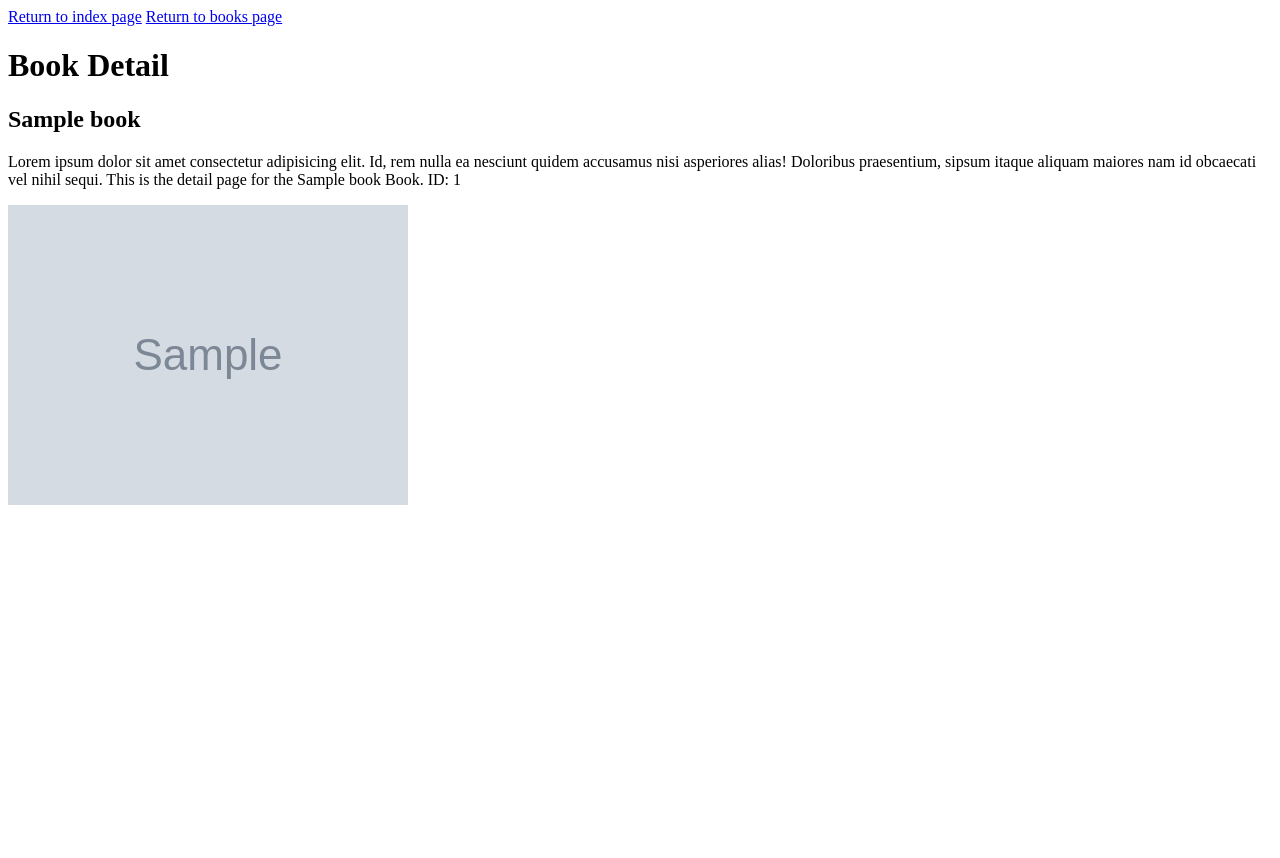
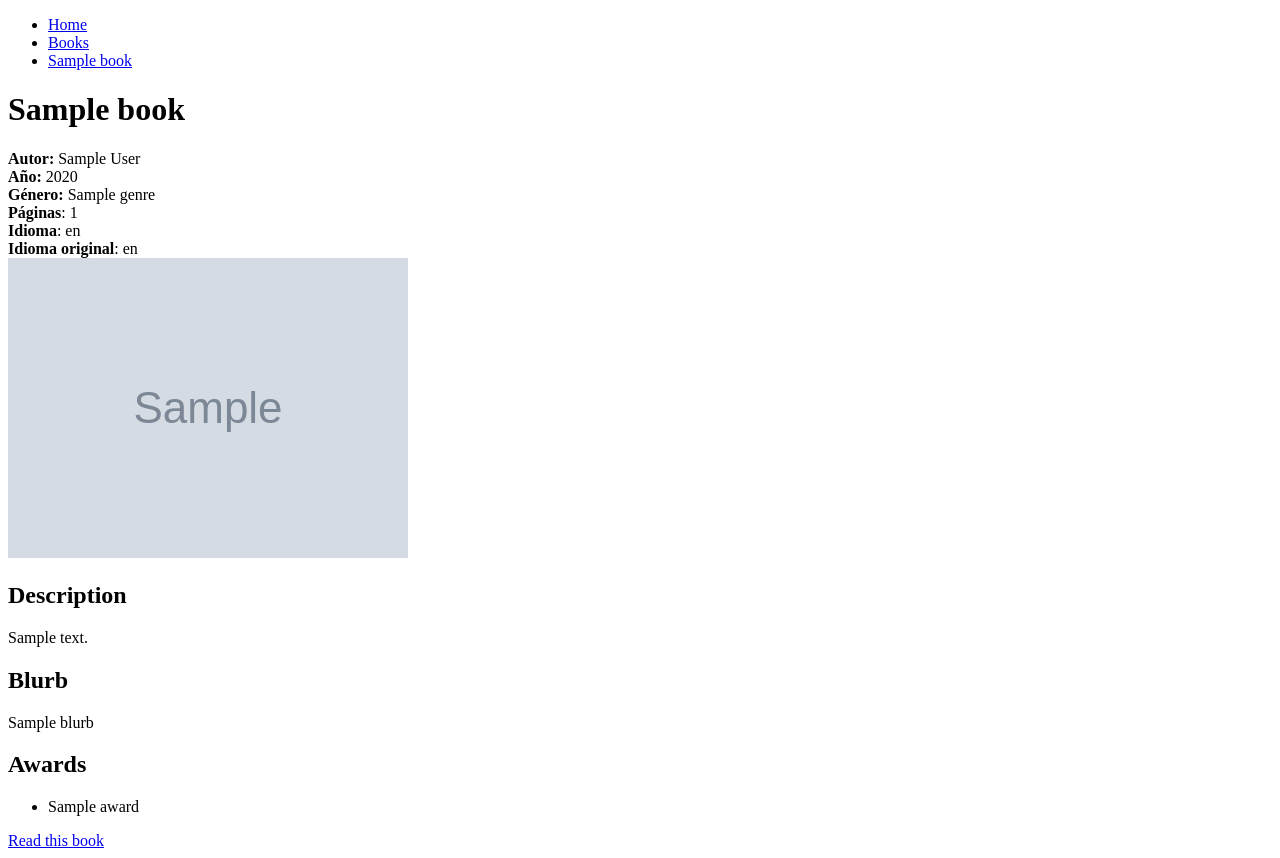
Before and after one commit to ehmenzala/biblioweb-django, a Django app: template biblioweb/templates/book-detail.html in a window 1280 px wide. Before the commit the page ends 505 px from the top, so only its background shows below. Run offline with Django 5.2, Linux system fonts and the light colour scheme; the template is opened without the code that fills it: most values are stand-ins (such as "Sample title", 1, 10 or a date in 2020); grey boxes marked "Sample" are stand-in pictures.

Commit message:
feat(books): better book detail view

```diff
--- a/biblioweb/templates/book-detail.html
+++ b/biblioweb/templates/book-detail.html
@@ -7,16 +7,34 @@
     <title>Book Detail | {{ book.title }}</title>
   </head>
   <body>
-    <a href="{% url 'main:index' %}">Return to index page</a>
-    <a href="{% url 'books:index' %}">Return to books page</a>
-    <h1>Book Detail</h1>
-    <h2>{{ book.title }}</h2>
-    <p>
-      Lorem ipsum dolor sit amet consectetur adipisicing elit. Id, rem nulla ea
-      nesciunt quidem accusamus nisi asperiores alias! Doloribus praesentium,
-      sipsum itaque aliquam maiores nam id obcaecati vel nihil sequi. This is
-      the detail page for the {{ book.title }} Book. ID: {{ book.id }}
-    </p>
+    <nav>
+      <ul>
+        <li>
+          <a href="{% url 'main:index' %}">Home</a>
+        </li>
+        <li>
+          <a href="{% url 'books:index' %}">Books</a>
+        </li>
+        <li>
+          <a href="{% url 'books:detail' book.slug %}">{{ book.title }}</a>
+        </li>
+      </ul>
+    </nav>
+    <h1>{{ book.title }}</h1>
+    {% for author in book.authors.all %}
+    <div><b>Autor: </b><span>{{ author }}</span></div>
+    {% endfor %}
+
+    <div><b>Año: </b><span>{{ book.pub_year }}</span></div>
+
+    {% for genre in book.genres.all %}
+    <div><b>Género: </b><span>{{ genre }}</span></div>
+    {% endfor %}
+
+    <div><b> Páginas</b>: <span>{{ book.pages }}</span></div>
+    <div><b> Idioma</b>: <span>{{ book.language }}</span></div>
+    <div><b> Idioma original</b>: <span>{{ book.org_language }}</span></div>
+
     {% if book.cover.image %}
     <img src="{{ book.cover.image.url }}" alt="{{ book.cover.alt }}" />
     {% else %}
@@ -25,5 +43,20 @@
       alt="Imagen de portada no disponible"
     />
     {% endif %}
+
+    <h2>Description</h2>
+    <p>{{ book.description }}</p>
+
+    <h2>Blurb</h2>
+    <p>{{ book.blurb }}</p>
+
+    <h2>Awards</h2>
+    {% for award in book.award_set.all %}
+    <ul>
+      <li>{{ award }}</li>
+    </ul>
+    {% endfor %}
+
+    <a href="{% url 'books:read' book.slug %}">Read this book</a>
   </body>
 </html>
```
